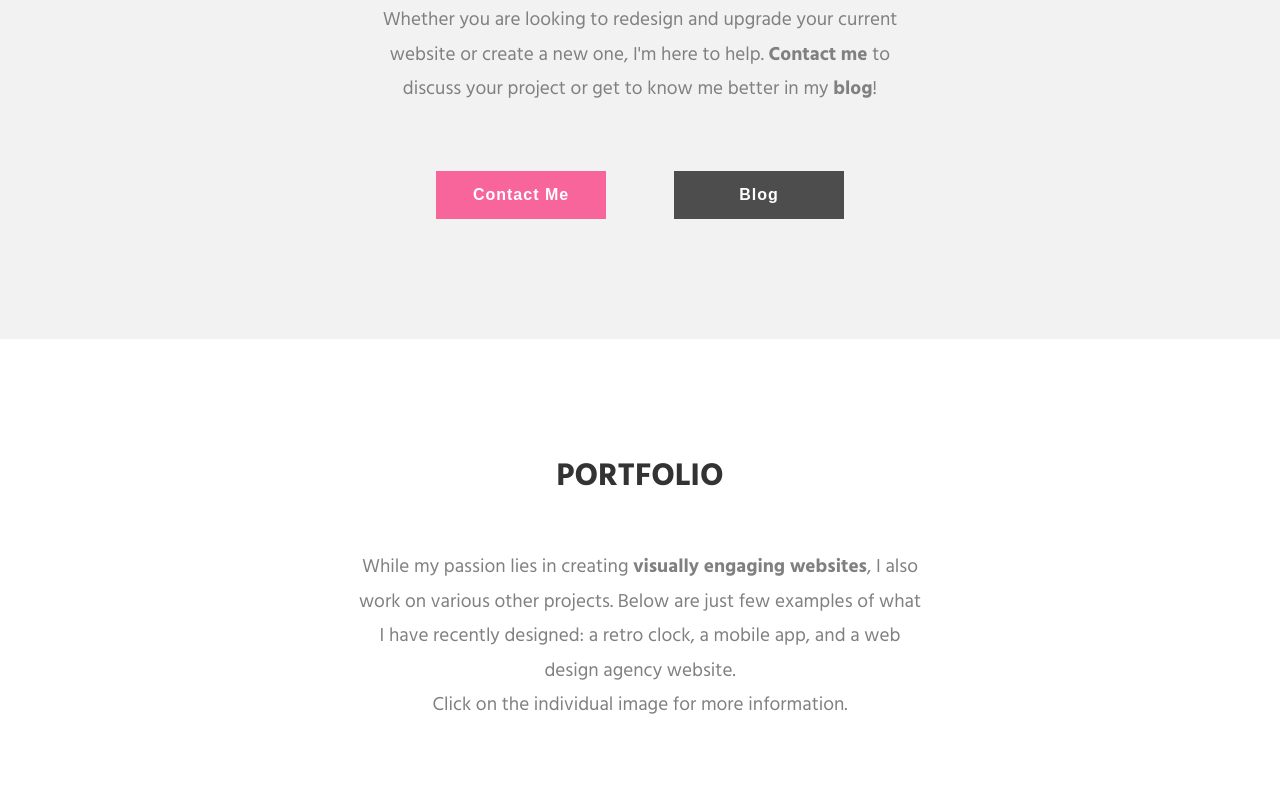
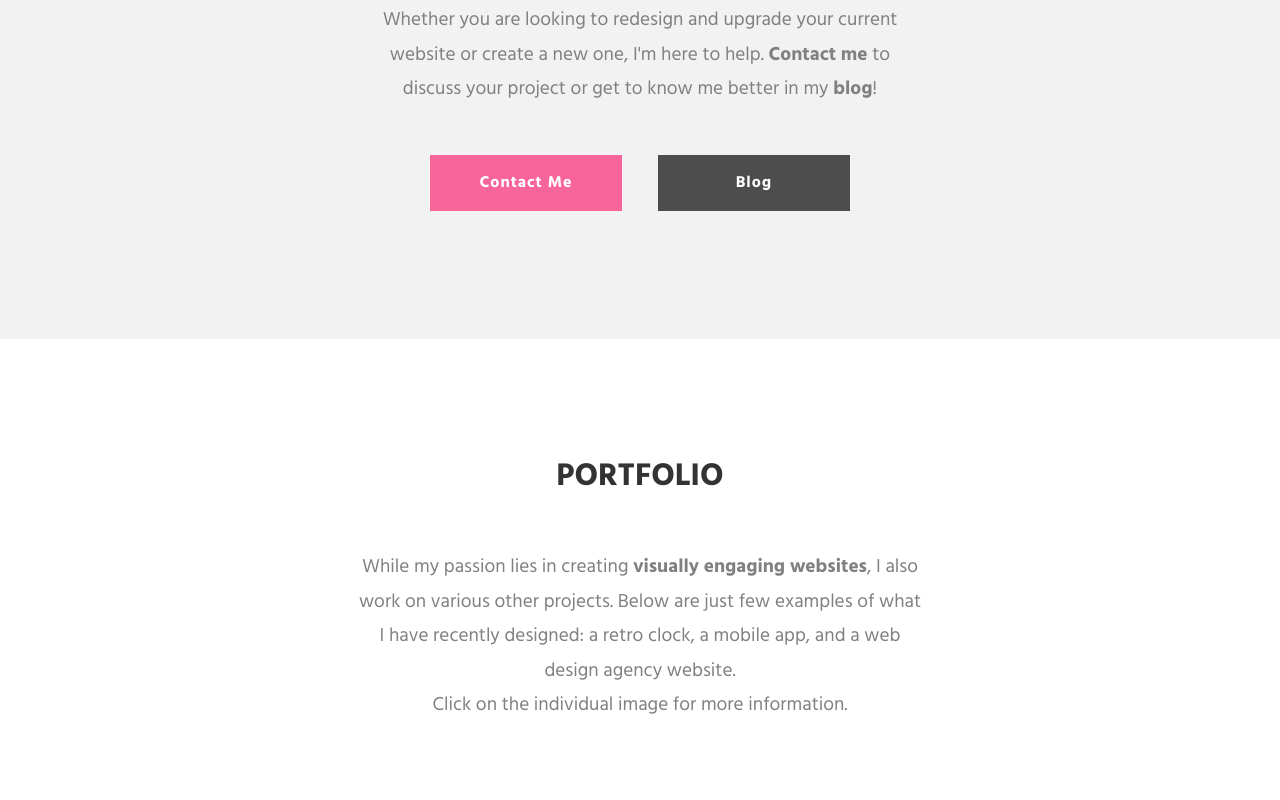
Before and after one commit to zk433/zuzana-k, a website: page app/index.html in a window 1280 px wide. Shown: the part 998-1798 px from the top of the page. Drawn offline with nearby package versions, Linux system fonts and the light colour scheme; grey boxes are pictures that could not be loaded.

Commit message:
buttons fixed according to the W3C requirements

```diff
--- a/app/index.html
+++ b/app/index.html
@@ -51,7 +51,8 @@
                 <div class="tagline">
                     <h1>Web Designer and Developer</h1>
                     <h2>Let's create great things <br> together!</h2>
-                    <a href="#contact"><button class="button-pink">Contact Me</button></a>
+                    <!-- <a href="#contact"><button class="button-pink">Contact Me</button></a> -->
+                    <a href="#contact" class="button button-pink">Contact Me</a>
                 </div>
             </div>
         </section>
@@ -72,10 +73,13 @@
                             website or create a new one, I'm here to help. <strong>Contact me</strong> to
                             discuss your project or get to know me better in my <strong>blog</strong>!</p>
                     </div>
+                </div>
+                <div class="container">
                     <div class="row wrapper-center">
-                        <a href="#contact"><button class="button-pink">Contact Me</button></a>
-                        <a href="blog.html"><button class="button-grey">Blog</button></a>
+                            <a href="#contact" class="button button-pink">Contact Me</a>
+                            <a href="blog.html" class="button button-grey">Blog</a>
                     </div>
+
                 </div>
             </div>
         </section>
@@ -136,7 +140,7 @@
                                         </div>
 
                                         <div class="buttonWrapper">
-                                            <a href="#contact"><button class="button-pink">Contact Me</button></a>
+                                                <a href="#contact" class="button button-pink">Contact Me</a>
                                         </div>
                                     </div>
                                 </div>
@@ -162,7 +166,7 @@
                                         </div>
 
                                         <div class="buttonWrapper">
-                                            <a href="#contact"><button class="button-pink">Contact Me</button></a>
+                                                <a href="#contact" class="button button-pink">Contact Me</a>
                                         </div>
                                     </div>
                                 </div>
@@ -193,7 +197,7 @@
                                         </div>
 
                                         <div class="buttonWrapper">
-                                            <a href="#contact"><button class="button-pink">Contact Me</button></a>
+                                                <a href="#contact" class="button button-pink">Contact Me</a>
                                         </div>
                                     </div>
                                 </div>
@@ -226,12 +230,12 @@
                                 <div class="inputFields">
                                     <div>
                                         <label for="name" class="nameLabel">Name</label>
-                                        <input type="text" name="name" id="name">
+                                        <input type="text" name="name" id="name" required>
                                     </div>
 
                                     <div>
                                         <label for="email" class="emailLabel">Email</label>
-                                        <input type="email" name="email" id="email">
+                                        <input type="email" name="email" id="email" required>
                                     </div>
                                 </div>
                             </div>
@@ -239,11 +243,11 @@
                             <div class="column half">
                                 <div>
                                     <label for="message" class="messageLabel">Your message</label>
-                                    <textarea name="message" id="message"></textarea>
+                                    <textarea name="message" id="message" required></textarea>
                                 </div>
                             </div>
                             <div>
-                                <button class="button-pink">Send</button>
+                                <button class="button button-pink">Send</button>
                             </div>
                         </form>
                     </div>
@@ -257,6 +261,7 @@
             <div class="container">
                 <div class="row">
                     <div class="brand"><a href="#">Zuzana K</a></div>
+                    <nav>
                         <div class="nav-right">
                             <ul>
                                 <li><a href="index.html/#">Home</a></li>
@@ -266,8 +271,8 @@
                                 <li><a href="blog.html">Blog</a></li>
                                 <li><a href="index.html#contact">Contact me</a></li>
                             </ul>
+                        </div>
                     </nav>
-
                 </div>
             </div>
         </section>
--- a/app/scss/_about.scss
+++ b/app/scss/_about.scss
@@ -18,32 +18,17 @@
         font-size: 1.2rem;
     }
 
-    a {
-        color: $green-link;
-        font-weight: 700;
-        text-decoration: none;
-    }
-
-    button {
-        margin: 2rem;
-        margin-bottom: .5rem;
-        width: 250px;
-        max-width: 60%;
-
-        a {
-            color: $font-light;
-            display: block;
-        }
+    .button {
+        display: inline-block;
+        width: 12rem;
+        max-width: 12rem;
+        margin: 1rem;
     }
 
     @media screen and (min-width: 710px) {
         p {
             padding-bottom: 2rem;
             width: 80%;
-        }
-
-        button {
-            width: 10.625rem;
         }
     }
 
--- a/app/scss/_buttons.scss
+++ b/app/scss/_buttons.scss
@@ -15,22 +15,14 @@
     color: $font-light;
     letter-spacing: 1px;
     font-weight: 700;
-
-    a {
-        text-decoration: none;
-
-    }
 }
-button {
+a.button, button {
     outline: grey;
     transition: all .3s;
     font-size: 1rem;
-
-    a {
-        color: $font-light;
-        text-decoration: none;
-        font-weight: 700;
-    }
+    color: $font-light;
+    text-decoration: none;
+    font-weight: 700;
 
     &:hover {
         transform: translateY(-3px);
```
Also changed, not shown: app/js/main.js (+0 -7 lines), app/css/style.css, dist/css/style.css. Lines whose indentation alone changed are shown as unchanged.
